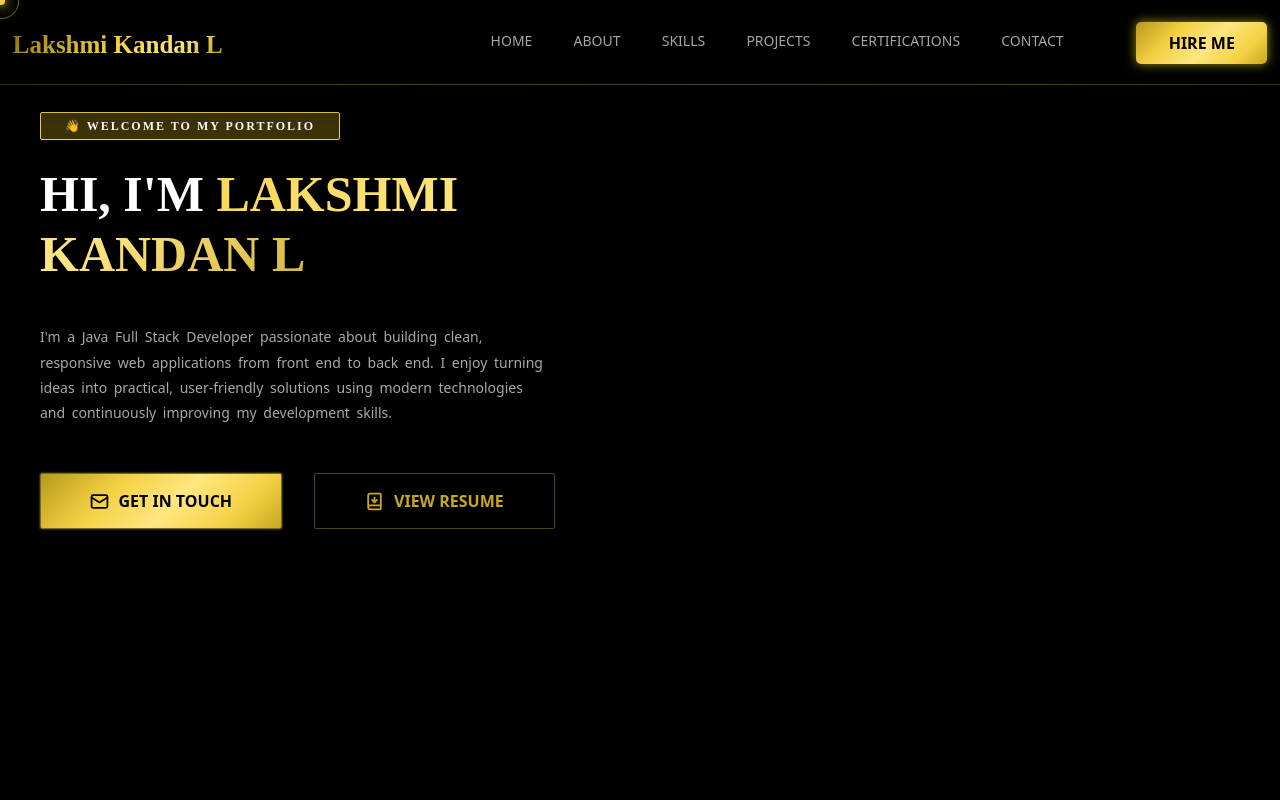
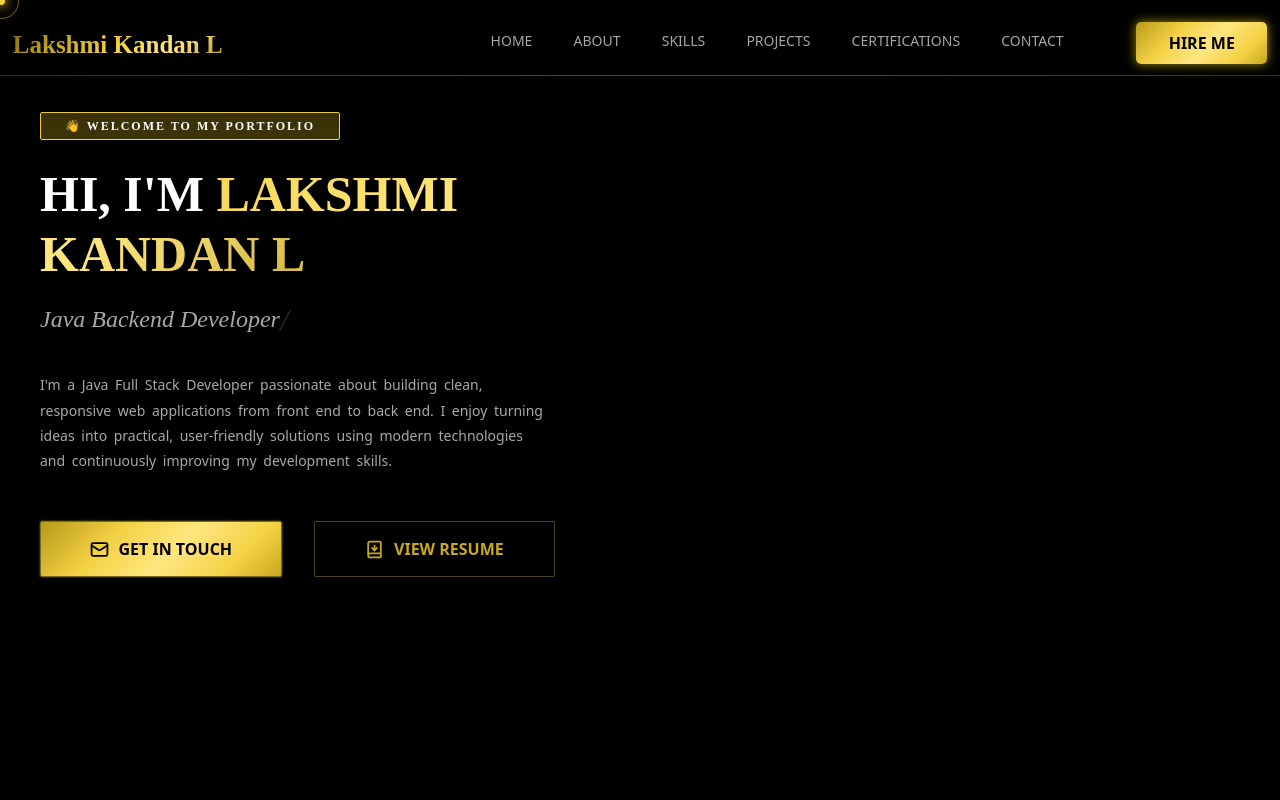
Before and after one commit to LakshmiK-FSD/Portfolio, a React (Vite) app: page / in a window 1280 px wide. Shown: the top 800 px of the page. Built offline with nearby package versions, Linux system fonts and the light colour scheme.

Commit message:
typing skill

```diff
--- a/src/App.css
+++ b/src/App.css
@@ -85,15 +85,14 @@
 
 .header {
       padding-top: 1.4rem;
-      padding-bottom: 10px;
+      padding-bottom: 1px;
       padding-inline: 1%;
       width: 100%;
-      z-index: 100;
+      z-index: 10;
+      position: fixed;
       background-color: var(--bg-hero);
       box-shadow: 0 4px 40px rgba(0, 0, 0, 0.8);
-      position: fixed;
       backdrop-filter: blur(200px) saturate(800%);
-
       h2 {
             font-size: 25px;
       }
@@ -112,7 +111,6 @@
 
 .contents {
       width: 50vw;
-
       h4 {
             font-family: 'Cinzel', serif;
             color: white;
@@ -129,7 +127,17 @@
             backdrop-filter: blur(28px) saturate(160%);
       }
 }
-
+.my-skill{
+      animation: skill 0.9s ease-in-out;
+}
+@keyframes skill{
+      from{
+            transform: translateX(-90px);
+      }
+      to{
+            transform: translateX(0);
+      }
+}
 .boxdetail {
       min-height: 100vh;
       padding: 7rem 1.5rem 2rem;
--- a/src/App.jsx
+++ b/src/App.jsx
@@ -8,7 +8,7 @@ import Projects from './pages/Projects'
 import MyCertifications from './pages/MyCertifications'
 import GetinTouch from './pages/GetinTouch'
 import { useEffect, useRef, useState } from 'react'
-import { use } from 'react'
+import Footer from './components/Footer'
 
 function App() {
   const arrowRef = useRef(null);
@@ -64,6 +64,7 @@ function App() {
       <div id="projects" className="projects"><Projects bigFunc={entering} smallFunc={leaving} /></div>
       <div id="mycertificat" className="projects"><MyCertifications /></div>
       <div id="getintouch" className="projects getin"><GetinTouch bigFunc={entering} smallFunc={leaving} /></div>
+      <div className="footer-contain"><Footer/></div>
       <div ref={arrowRef} className="mouse-round"></div>
       <div ref={dotRef} className="mouse-dot"></div>
     </div>
--- /dev/null
+++ b/src/components/Footer.jsx
@@ -0,0 +1,19 @@
+import { Mail } from "lucide-react";
+function Footer(){
+    return(
+        <div className="footer">
+            <div className="foot-container footer-btw">
+                <div>
+                <h4 className="foot-name">Lakshmi Kandan L</h4>
+                <p className="skill-foot">Full Stack Developer</p>
+            </div>
+            <div className="flexro gap-setter social-linkes" >
+                <a className="social-link" href="https://github.com/LakshmiK-FSD"><i className="bi bi-github making" ></i></a>
+                <a className="social-link" href="https://www.linkedin.com/in/lakshmikandan-ece/"><i class="bi bi-linkedin"></i></a>
+                <a className="social-link" href="#getintouch"><Mail size={18} color="#ffffff" strokeWidth={1.25} /></a>
+            </div>
+            </div>
+            </div>
+    );
+}
+export default Footer;
--- a/src/index.css
+++ b/src/index.css
@@ -4,6 +4,7 @@
     --bg-btn: linear-gradient(135deg, #b89a1a 0%, #f4d144 30%, #ffe680 55%, #f4d144 80%, #c8a820 100%);
     --txt-clr: #a6a6a6;
     --txt-secondary: #a6a6a6;
+    --txt-grey: #a8a8a8;
     --txt-mutted: #666666;
     --txt-goldy: #f4d144;
     --main-transition: all 0.38s cubic-bezier(0.4, 0, 0.2, 1);
@@ -17,11 +18,12 @@
     box-sizing: border-box;
 
 }
-.blckering{
+
+.blckering {
 
     a {
         display: flex !important;
-            height:100% !important;
+        height: 100% !important;
         align-items: center;
         align-self: center !important;
         text-decoration: none;
@@ -396,6 +398,7 @@ body {
     transition: transform 0.2s ease-in-out;
     transform: translate(-50%, -50%);
 }
+
 .mouse-round-extra {
     margin-left: -21px;
     margin-top: -21px;
@@ -414,6 +417,7 @@ body {
     transition: transform 0.2s ease-in-out;
     transform: translate(-50%, -50%);
 }
+
 .mouse-round-tinny {
     margin-left: -11.5px;
     margin-top: -11.5px;
@@ -516,3 +520,118 @@ html {
 .shadow-f:hover {
     box-shadow: var(--skl-shadow);
 }
+
+.my-skill {
+    font-family: 'Cormorant Garamond', serif;
+    font-size: 1.5rem;
+    font-weight: 200;
+    font-style: italic;
+    display: block;
+    color: var(--txt-grey);
+}
+
+.slash {
+    color: var(--txt-goldy);
+    animation: cursorBlink 0.8s ease-in-out infinite;
+    font-weight: 100;
+    font-family: 'Cormorant Garamond', serif;
+    font-size: 2rem;
+    position: relative;
+    top: 4px;
+}
+
+@keyframes cursorBlink {
+
+    0%,
+    100% {
+        opacity: 1;
+    }
+
+    50% {
+        opacity: 0;
+    }
+}
+
+.footer {
+    padding: 3.75rem 1.5rem;
+    border-top: 1px solid rgba(244, 209, 68, 0.1);
+}
+
+.foot-container {
+    max-width: 1200px;
+    margin: 0 auto;
+    padding: 0 1.5rem;
+
+    .skill-foot {
+        font-family: 'DM Sans', -apple-system, BlinkMacSystemFont, sans-serif;
+        color: var(--txt-mutted);
+        font-size: 0.875rem !important;
+    }
+}
+
+.foot-name {
+    font-family: 'Cinzel', serif;
+    background: var(--txt-gold);
+    background-clip: text;
+    background-size: 300% 300%;
+    color: rgba(255, 0, 0, 0);
+    font-size: 1.4rem;
+    font-weight: 700;
+    animation: annime 5s ease infinite;
+}
+
+.social-link {
+    width: 2.75rem;
+    height: 2.75rem;
+    background: rgba(244, 209, 68, 0.05);
+    border: 1px solid rgba(244, 209, 68, 0.15);
+    border-radius: 2px;
+    display: flex;
+    align-items: center;
+    justify-content: center;
+    color: var(--txt-mutted);
+    text-decoration: none;
+    transition: var(--transition);
+    cursor: none;
+}
+
+.footer-btw {
+    display: flex;
+    flex-direction: row;
+    justify-content: space-between;
+}
+
+.gap-setter {
+    gap: 0.7rem;
+}
+
+.social-linkes {
+    a {
+        transition: all 0.3s ease-in-out;
+    }
+
+    a:hover {
+        transform: rotateZ(10deg) translateY(-3px);
+        background: rgba(244, 209, 68, 0.12);
+        border-color: var(--txt-goldy);
+        color: #ffffff;
+        box-shadow: 0 0 28px var(--glow-shad);
+    }
+}
+
+.footer {
+    padding-inline: 6rem;
+    position: relative;
+
+}
+
+.footer::after {
+    content: " ";
+    position: absolute;
+    top: 0;
+    left: 25%;
+    right: 25%;
+    height: 1px;
+    background: var(--txt-goldy);
+    box-shadow: 0 0 24px var(--glow-shad), 0 0 48px rgba(244, 209, 68, 0.1);
+}
--- a/src/pages/Contents.jsx
+++ b/src/pages/Contents.jsx
@@ -1,13 +1,56 @@
 import { Mail, BookDown } from "lucide-react";
 import svger from "../../public/favicon.svg"
+import { useEffect, useState } from "react";
 function Contents({ bigFunc, smallFunc }) {
+  const [count, setCount] = useState(0);
+  const [word, setWord] = useState(0);
+  const [reverse, setReverse] = useState(false);
+  const [shSkill, setShSkill] = useState('');
+  const skills = ["Java Full Stack Developer", "Java Backend Developer", "Junior Software Engineer", "Full Stack Web Developer"]
+  useEffect(() => {
+    const currentWord = skills[word];
+
+    if (!reverse && word >= skills.length) {
+      setWord(0);
+      setCount(0);
+      return;
+    }
+    if (!reverse && count < currentWord.length) {
+      const time = setTimeout(() => {
+        const display = currentWord.slice(0, count+1);
+        setShSkill(display)
+        setCount((c) => c + 1);
+      }, 80)
+      return () => clearTimeout(time);
+    }
+    if (!reverse && count === currentWord.length) {
+      const time2 = setTimeout(() => {
+       setReverse(true);
+      }, 2000)
+      return () => clearTimeout(time2);
+    }
+    if ( reverse && count >0) {
+      const time3 = setTimeout(() => {
+        const display = currentWord.slice(0, count-1);
+        setShSkill(display)
+        setCount((c) => c - 1)
+      }, 40)
+      return () => clearTimeout(time3);
+    }
+    if (reverse && count === 0) {
+      setWord(w=>w+1);
+      setReverse(false);
+      return ;
+    }
+  }
+    , [count, word,reverse])
   return (
-
     <div className="contents">
       <h4>👋 WELCOME TO MY PORTFOLIO</h4>
       <div className="person">
         <h3 className="m-name">HI, I'M </h3>
       </div>
+      <div className="my-skill">{shSkill}<span className="slash">/</span></div>
       <div className="devinfo">
         <p>I'm a Java Full Stack Developer passionate
           about building clean, responsive web
--- a/src/pages/MySkills.jsx
+++ b/src/pages/MySkills.jsx
@@ -61,7 +61,7 @@ function MySkills() {
               <div className="skill-tags">
                 <span className='tag'>JAVA</span>
                 <span className='tag'>Spring Boot</span>
-                <span className='tag'>Spring JPA</span>
+                <span className='tag'>Spring Data JPA</span>
                 <span className='tag'>Spring security/JWt</span>
                 <span className='tag'>Rest Api</span>
                 <span className='tag'>Servlet</span>
@@ -84,7 +84,6 @@ function MySkills() {
                 <span className='tag'>intellij</span>
                 <span className='tag'>eclipse</span>
                 <span className='tag'>postman</span>
-                <span className='tag'>MAVEN</span>
               </div>
             </div>
           </div>
--- a/src/pages/Projects.jsx
+++ b/src/pages/Projects.jsx
@@ -43,7 +43,7 @@ function Projects({bigFunc,smallFunc}) {
                                 <span className='tag'>BOOTSTRAP</span>
                                 <span className='tag'>JAVA</span>
                                 <span className='tag'>SPRING BOOT</span>
-                                <span className='tag'>SPRING JPA</span>
+                                <span className='tag'>SPRING DATA JPA</span>
                                 <span className='tag'>Spring Security/Jwt</span>
                                 <span className='tag'>MY SQL</span>
                             </div>
```
Lines whose indentation alone changed are shown as unchanged.
